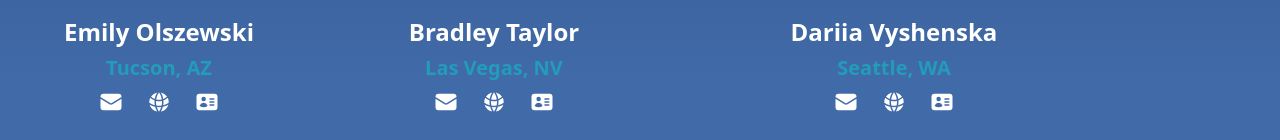
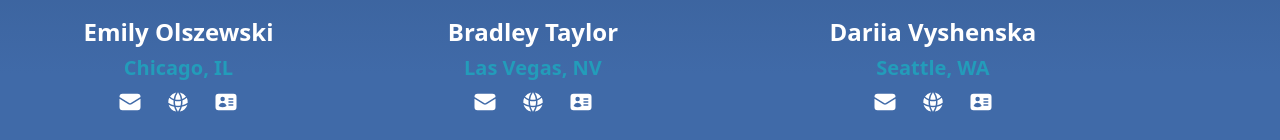
Before and after one commit to smooth-sail/smooth-sail.github.io, a React (Vite) app: page /#/team in a window 1280 px wide. Shown: the part 646-786 px from the top of the page. Built offline with nearby package versions, Linux system fonts and the light colour scheme.

Commit message:
update emily picture and location

```diff
--- a/src/components/team-page.jsx
+++ b/src/components/team-page.jsx
@@ -17,7 +17,7 @@ const navigation = [
 const people = [
   {
     name: "Emily Olszewski",
-    location: "Tucson, AZ",
+    location: "Chicago, IL",
     imageUrl: "images/emily-olszewski.png",
     email: "eolszewski14@gmail.com",
     site: "https://emilyolszewski.dev/",
--- a/src/components/team.jsx
+++ b/src/components/team.jsx
@@ -7,7 +7,7 @@ import {
 const people = [
   {
     name: "Emily Olszewski",
-    location: "Tucson, AZ",
+    location: "Chicago, IL",
     imageUrl: "images/emily-olszewski.png",
     email: "eolszewski14@gmail.com",
     site: "https://emilyolszewski.dev/",
```
Also changed, not shown: public/images/emily-olszewski.png.
